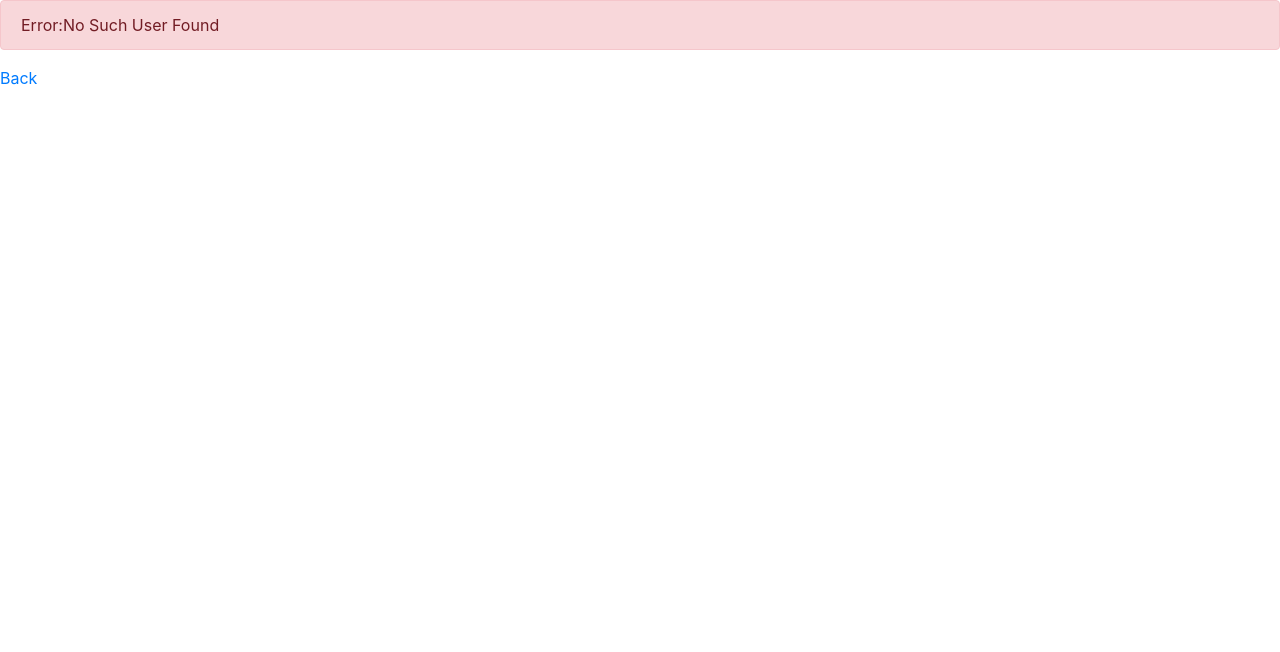
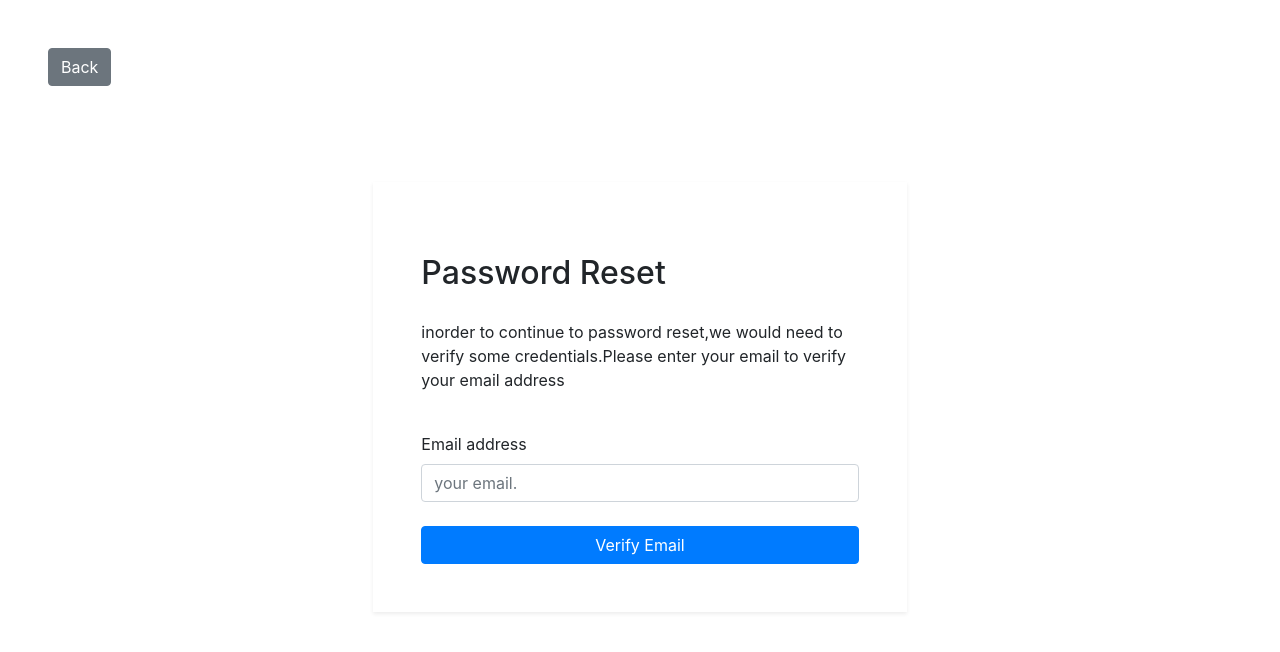
Before and after one commit to IH-honnette/PHP-Car_Rental, a CodeIgniter app: page /PHP-Car_Rental/index.php/myapp/validateEmail in a window 1280 px wide. Shown: the top 652 px of the page. Run offline with CodeIgniter, Linux system fonts and the light colour scheme; some libraries are stand-ins or nearby versions.

Commit message:
final code for email sending

```diff
--- a/application/controllers/MyApp.php
+++ b/application/controllers/MyApp.php
@@ -97,9 +97,9 @@ class MyApp extends CI_Controller
 		$this->load->library('form_validation');
 		$this->load->library('email');
 		$this->load->helper(array('cookie', 'url'));
-		$this->form_validation->set_rules('email', 'Email', 'check_emailexist|required|valid_email|max_length[50]');
-		$this->form_validation->set_error_delimiters('<div class="m-2 alert-danger p-3">', '</div>');
-		$this->form_validation->set_message('check_emailexist', 'No Such User Found.');
+		$this->form_validation->set_rules('email', 'Email', 'required|valid_email|check_emailexist|max_length[50]');
+		$this->form_validation->set_message('check_emailexist', 'No User found with that %s.');
+		$this->form_validation->set_error_delimiters('<div class="my-2 rounded p-2 alert-danger">', '</div>');
 		if ($this->form_validation->run()) {
 			$email = $this->input->post('email');
 			$this->load->model('Users');
@@ -113,7 +113,7 @@ class MyApp extends CI_Controller
 				'smtp_host' => 'ssl://smtp.gmail.com',
 				'smtp_port' => 465,
 				'smtp_user' => 'uwenayoallain@gmail.com',
-				'smtp_pass' => 'Yarrisongmail.com',
+				'smtp_pass' => 'password',
 				'mailtype' => 'html',
 				'charset' => 'iso-8859-1'
 			);
@@ -137,9 +137,7 @@ class MyApp extends CI_Controller
 				$this->load->view('template/passwordreset');
 			}
 		} else {
-			$error = "<div class='alert alert-danger'>Error:No Such User Found";
-			$error .= "</div><div><a href='javascript:history.go(-1)'>Back</a></div>";
-			echo $error;
+			$this->load->view('template/passwordreset');
 		}
 	}
 
--- a/application/views/template/passwordreset.php
+++ b/application/views/template/passwordreset.php
@@ -17,6 +17,7 @@
 
 <body>
 
+    <a href="javascript:history.go(-1)" class="btn btn-secondary m-5">Back</a>
     <form class="col-lg-5 mx-auto my-5 p-5 shadow-sm bg-white" action="<?= base_url('MyApp/ValidateEmail'); ?>" method="post">
         <h2 class="my-4">Password Reset</h2>
         <p class='fs-6 pt-1 pb-4'>inorder to continue to password reset,we would need to verify some credentials.Please enter your email to verify your email address</p>
```
